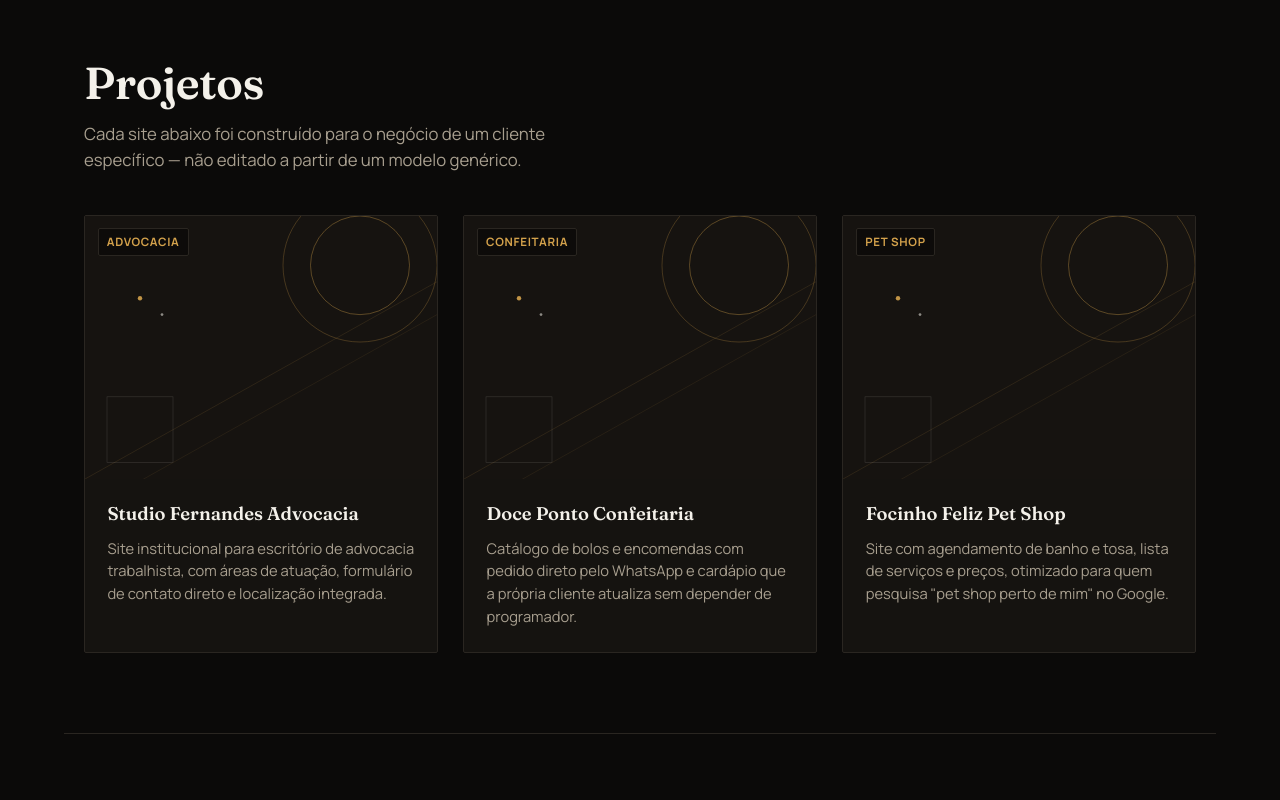
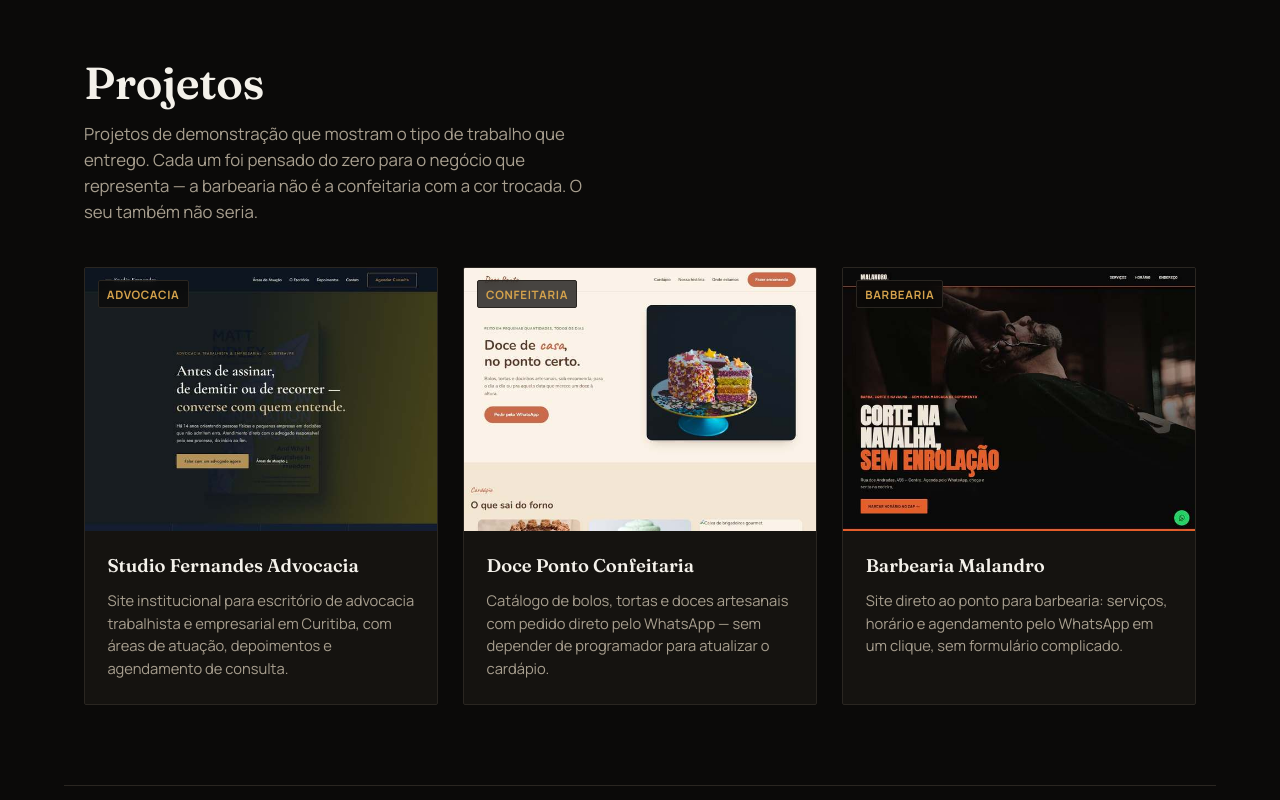
Before and after one commit to DUZINz/portfolio_prospector, a plain HTML site: page index.html in a window 1280 px wide. Shown: the part 2260-3060 px from the top of the page. Drawn offline with Linux system fonts and the light colour scheme.

Commit message:
Corrige copy do portfolio e remove OAB ficticio dos demos
- Secao "Projetos": a copy afirmava que cada site foi feito para um
  cliente real, contradizendo o rodape dos demos e a mensagem de
  WhatsApp do prospector. Reescrita para assumir que sao projetos de
  demonstracao, sem perder o argumento de personalizacao.
- Studio Fernandes: remove "OAB/PR 85.412" das 3 ocorrencias (bloco de
  destaque, assinatura e rodape) — numero de inscricao e um
  identificador real e consultavel, diferente de um nome inventado.
- Adiciona os screenshots reais dos demos e aponta os cards para os
  sites publicados.
- Preenche WhatsApp e e-mail reais de contato.
- .gitignore: ignora .vercel e .env* (token OIDC).

Co-Authored-By: Claude Opus 5 <noreply@anthropic.com>

```diff
--- a/data/projetos.js
+++ b/data/projetos.js
@@ -1,7 +1,7 @@
 /*
  * Dados da seção de portfólio (#portfolio).
  *
- * Edite só este arquivo quando tiver projetos reais prontos — o layout em
+ * Edite só este arquivo quando tiver novos projetos prontos — o layout em
  * js/script.js lê essa lista e monta os cards sozinho, sem precisar mexer
  * em HTML ou CSS.
  *
@@ -11,34 +11,31 @@
  *   link             — URL do site publicado (use "#" enquanto não tiver)
  *   imagem_capa      — screenshot do site (recomendado: 1200x900px, .jpg/.png)
  *   descricao_curta  — 1-2 frases sobre o que foi feito
- *
- * ATENÇÃO: os 3 itens abaixo são PLACEHOLDERS FICTÍCIOS para visualizar o
- * layout. Troque pelos seus projetos reais assim que tiver os primeiros no ar.
  */
 
 const PROJETOS = [
   {
     nome_cliente: "Studio Fernandes Advocacia",
     segmento: "Advocacia",
-    link: "#",
-    imagem_capa: "assets/placeholder-capa.svg",
+    link: "https://studio-fernandes-advocacia.vercel.app/",
+    imagem_capa: "assets/case-studio-fernandes-advocacia.jpg",
     descricao_curta:
-      "Site institucional para escritório de advocacia trabalhista, com áreas de atuação, formulário de contato direto e localização integrada.",
+      "Site institucional para escritório de advocacia trabalhista e empresarial em Curitiba, com áreas de atuação, depoimentos e agendamento de consulta.",
   },
   {
     nome_cliente: "Doce Ponto Confeitaria",
     segmento: "Confeitaria",
-    link: "#",
-    imagem_capa: "assets/placeholder-capa.svg",
+    link: "https://doce-ponto-confeitaria.vercel.app/",
+    imagem_capa: "assets/case-doce-ponto-confeitaria.jpg",
     descricao_curta:
-      "Catálogo de bolos e encomendas com pedido direto pelo WhatsApp e cardápio que a própria cliente atualiza sem depender de programador.",
+      "Catálogo de bolos, tortas e doces artesanais com pedido direto pelo WhatsApp — sem depender de programador para atualizar o cardápio.",
   },
   {
-    nome_cliente: "Focinho Feliz Pet Shop",
-    segmento: "Pet Shop",
-    link: "#",
-    imagem_capa: "assets/placeholder-capa.svg",
+    nome_cliente: "Barbearia Malandro",
+    segmento: "Barbearia",
+    link: "https://barbearia-malandro.vercel.app/",
+    imagem_capa: "assets/case-barbearia-malandro.jpg",
     descricao_curta:
-      "Site com agendamento de banho e tosa, lista de serviços e preços, otimizado para quem pesquisa \"pet shop perto de mim\" no Google.",
+      "Site direto ao ponto para barbearia: serviços, horário e agendamento pelo WhatsApp em um clique, sem formulário complicado.",
   },
 ];
--- a/index.html
+++ b/index.html
@@ -117,8 +117,9 @@
     <section class="portfolio" id="portfolio">
       <h2 class="secao__titulo">Projetos</h2>
       <p class="secao__intro">
-        Cada site abaixo foi construído para o negócio de um cliente específico —
-        não editado a partir de um modelo genérico.
+        Projetos de demonstração que mostram o tipo de trabalho que entrego. Cada um
+        foi pensado do zero para o negócio que representa — a barbearia não é a
+        confeitaria com a cor trocada. O seu também não seria.
       </p>
 
       <div class="portfolio__grid" id="portfolio-grid">
--- a/js/script.js
+++ b/js/script.js
@@ -3,9 +3,9 @@
  */
 const CONTATO = {
   // Número com DDI + DDD, só dígitos. Ex.: "5541999998888"
-  whatsapp: "55SEUNUMEROAQUI",
+  whatsapp: "5541987886113",
   whatsappMensagem: "Olá! Vi seu portfólio e quero um site para o meu negócio.",
-  email: "seuemail@dominio.com",
+  email: "eduardogrunitzky@gmail.com",
 };
 
 function montarLinkWhatsapp() {
```
Also changed, not shown: sites/studio-fernandes-advocacia/index.html (+4 -4 lines), assets/case-barbearia-malandro.jpg (added), assets/case-doce-ponto-confeitaria.jpg (added), assets/case-studio-fernandes-advocacia.jpg (added), 1 other file.
